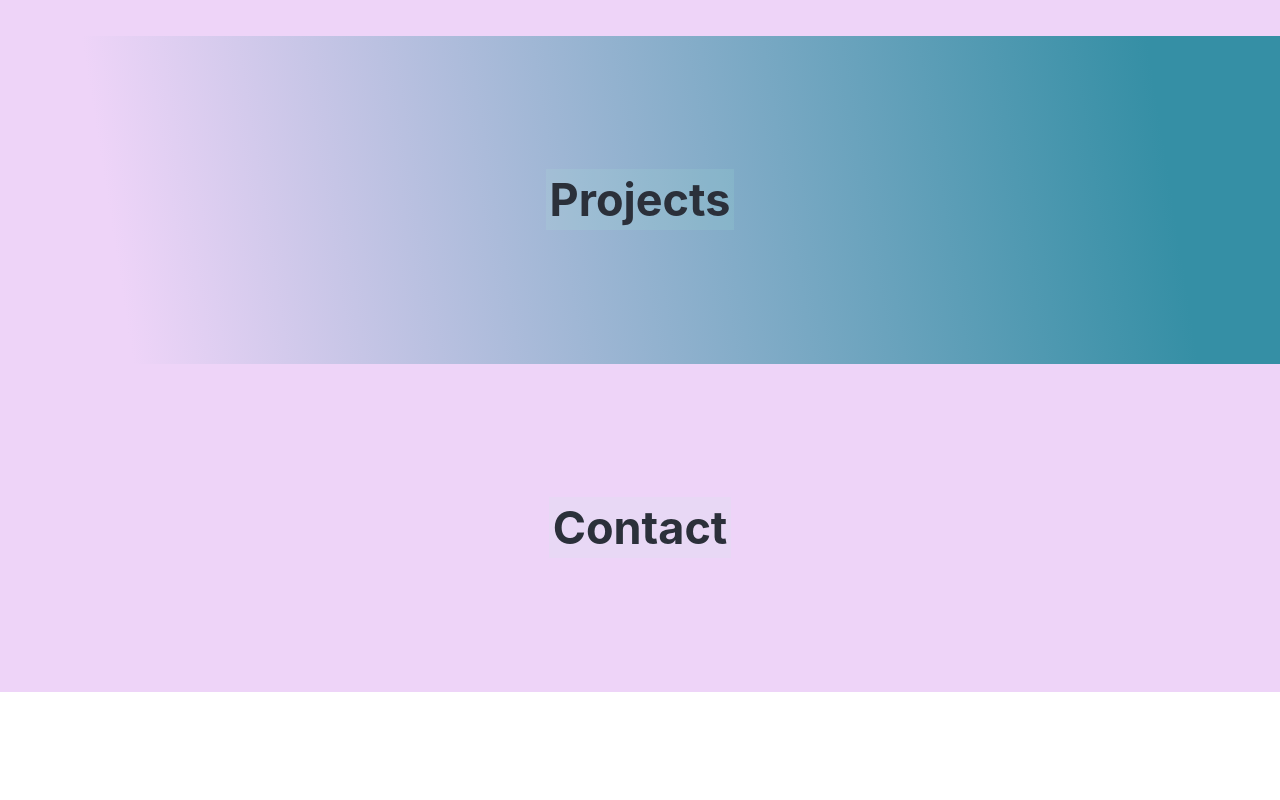
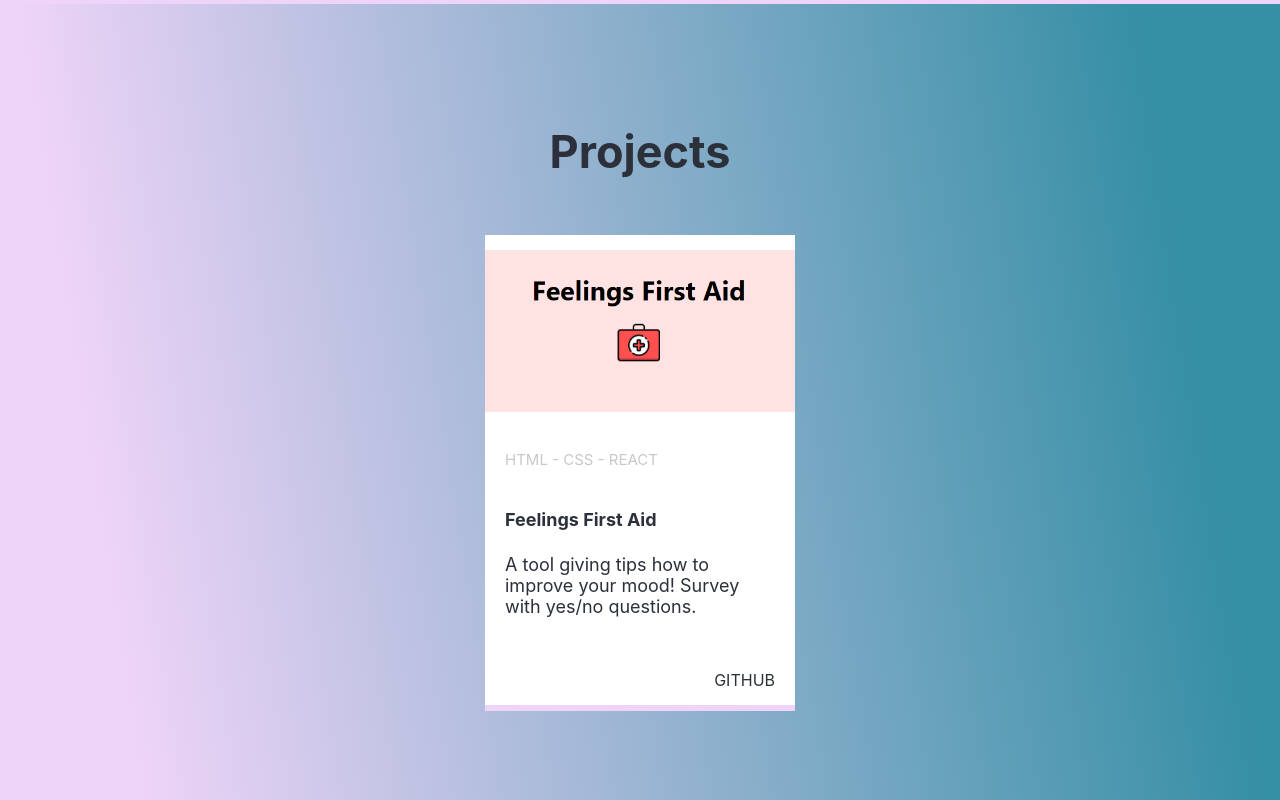
Before and after one commit to peltonan/about-me, a React (Create React App) app: page / in a window 1280 px wide. Shown: the part 1740-2540 px from the top of the page. Before the commit the page ends 2432 px from the top, so only its background shows below. Built offline with nearby package versions, Linux system fonts and the light colour scheme.

Commit message:
Styling, Image, Different Sections

```diff
--- a/src/App.css
+++ b/src/App.css
@@ -18,13 +18,11 @@
 }
 
 h1 {
-  background-color: rgb(172, 252, 217, 0.1);
   padding-right: 2rem;
   padding: 0.2rem;
 }
 
 h2 {
-  background: rgb(172, 252, 217, 0.1);
   padding-right: 1rem;
   padding: 0.2rem;
 }
@@ -74,7 +72,7 @@ a {
 .container {
   max-width: 1100px;
   margin: auto;
-  padding: 6rem;
+  padding: 5rem;
   position: relative;
   display: flex;
   flex-direction: column;
@@ -86,8 +84,75 @@ span {
   font-weight: bold;
 }
 
+.allProjects {
+  display: flex;
+  justify-content: center;
+  align-items: center;
+  flex-wrap: wrap;
+}
+
+.projectOne {
+  display: grid;
+  grid-template-columns: 310px;
+  grid-template-rows: 200px 50px 170px 50px;
+  background: rgb(255, 255, 255);
+  margin: 15px;
+  box-shadow: 0px 0px 2px rgb(53, 143, 165) 90%);
+  border-bottom: 6px solid rgb(238, 212, 248);
+}
+
+.projectPicture {
+  display: flex;
+  justify-content: center;
+  align-items: center;
+  background-color: rgb(255, 255, 255);
+  overflow: hidden;
+
+}
+
+.projectTools {
+  display: flex;
+  justify-content: flex-start;
+  align-items: center;
+  padding: 0 20px;
+  font-size: 15px;
+  font-weight: 400;
+  color: #c8c8c8;
+}
+
+.projectDescription {
+  text-align: left;
+  font-size: 18px;
+  padding: 0 20px;
+
+}
+
+.projectLinks {
+  display: flex;
+  align-items: center;
+  justify-content: flex-end;
+  padding: 0 20px;
+}
+
+.gitHub {
+  text-decoration: none;
+  text-transform: uppercase;
+  font-weight: 400;
+  font-size: 16px;
+
+}
+
 .image {
-  display: flex;
-  width: 80%;
-  height: 80%;
+  height: 100%;
+  width: 100%;
+  object-fit: contain;
 }
+
+.LinkedInLink {
+  color: rgb(53, 143, 165);
+}
+
+.LinkedInLink:hover {
+  color: rgb(0, 114, 177);
+  text-decoration: underline;
+}
--- a/src/App.js
+++ b/src/App.js
@@ -1,4 +1,5 @@
 import './App.css';
+import projectOne from './images/feelingsFirstAid.png'
 
 function App() {
   return (
@@ -54,10 +55,29 @@ function App() {
       <section id="showProjects">
         <div className="container">
           <h2>Projects</h2>
+          <div className="allProjects">
+            <div className="projectOne">
+              <div className="projectPicture">
+                <a><img src={projectOne} className="image" alt="project"></img></a>
 
-          <div className="allProjects"></div>
+              </div>
+              <div className="projectTools">
+                <p>HTML - CSS - REACT</p>
+              </div>
+
+              <div className="projectDescription">
+                <h4>Feelings First Aid</h4>
+                <p>A tool giving tips how to improve your mood! Survey with yes/no questions.</p>
+              </div>
+
+              <div className="projectLinks">
+                <a className="gitHub" href="link to page" target="_blank">GitHub</a>
+
+              </div>
+            </div>
+          </div>
         </div>
-      </section>
+      </section >
 
 
 
@@ -65,6 +85,8 @@ function App() {
         <div className="container">
 
           <h2>Contact</h2>
+          <p>You can find me on <a className="LinkedInLink" href='https://www.linkedin.com/in/annette-peltonen-800988197'>LinkedIn</a></p>
+
         </div>
       </section>
     </div >
```
Also changed, not shown: src/images/feelingsFirstAid.png (added).
